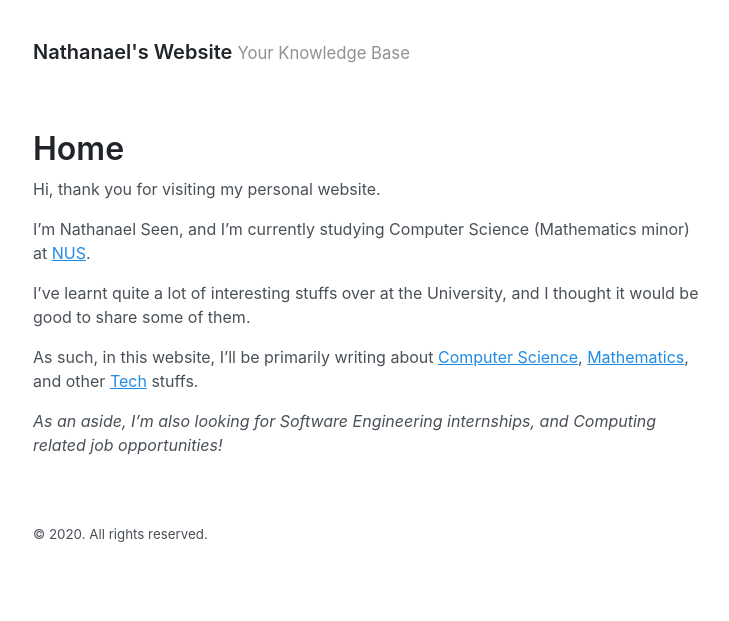
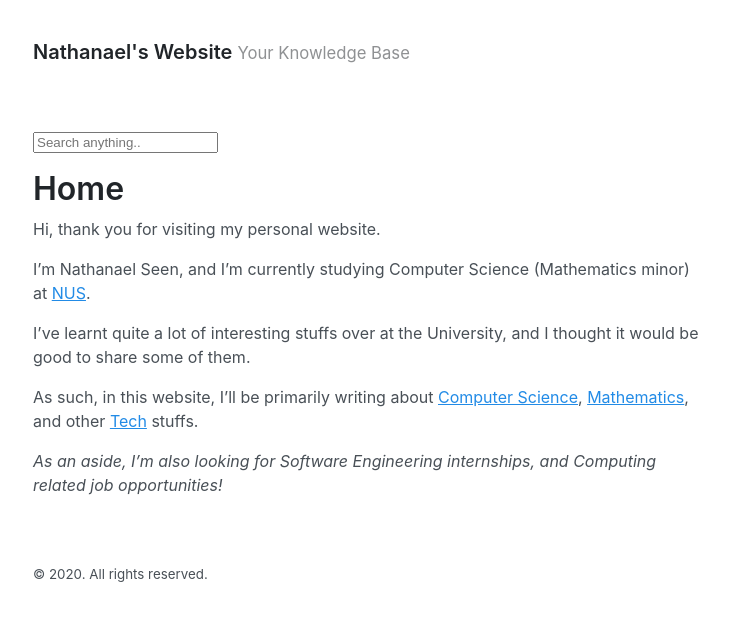
Before and after one commit to nathanaelseen/nathanaelseen.github.io, a Jekyll site: the page built from index.md, in a window 1280 px wide. Shown: the top 621 px of the page, without its empty margins (271-1000 px from the left). Built offline with Jekyll 4.4.1, drawn with Linux system fonts in a browser that asks for light colours.

Commit message:
Add simple-jekyll-search as standalone js

```diff
--- a/_layouts/page.html
+++ b/_layouts/page.html
@@ -1,6 +1,9 @@
 ---
 layout: default
 ---
+<!-- HTML elements for search -->
+<input type="text" id="search-input" placeholder="Search anything..">
+<ul id="results-container"></ul>
 
 <article class="page">
   <h1 class="page-title">{{ page.title }}</h1>
```
Also changed, not shown: js/simple-jekyll-search.min.js (added), 2 other files.
